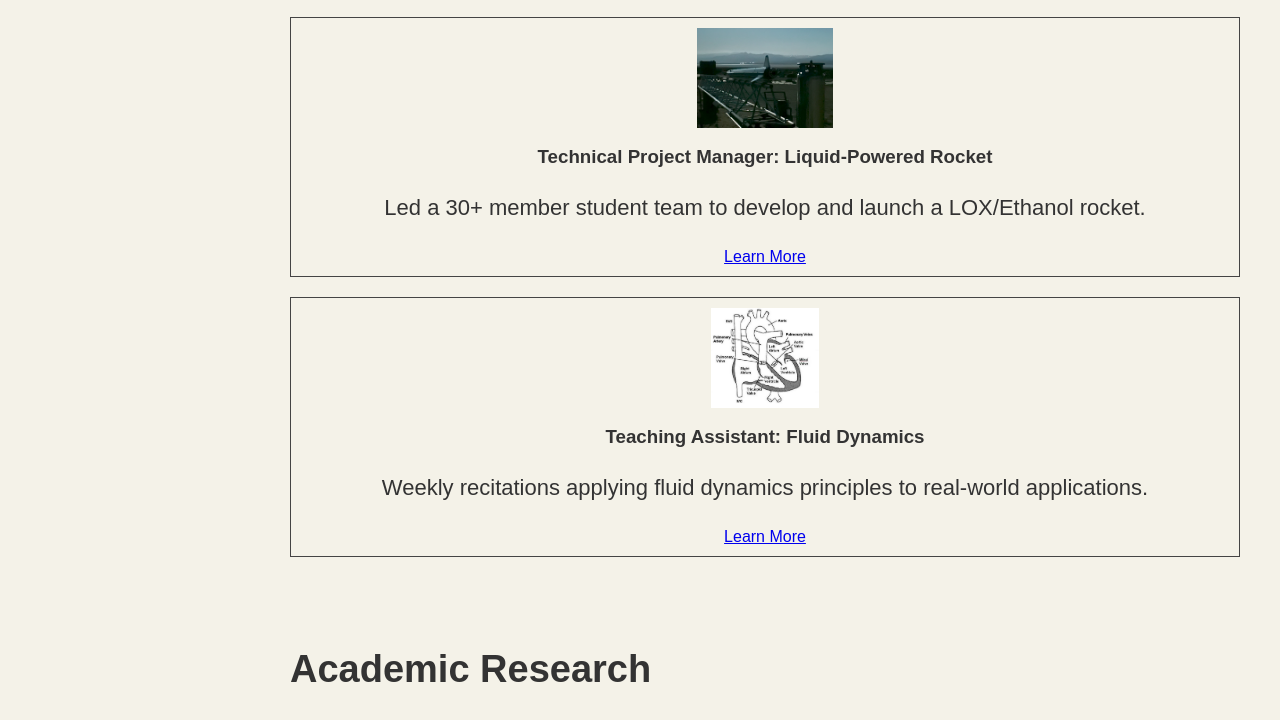
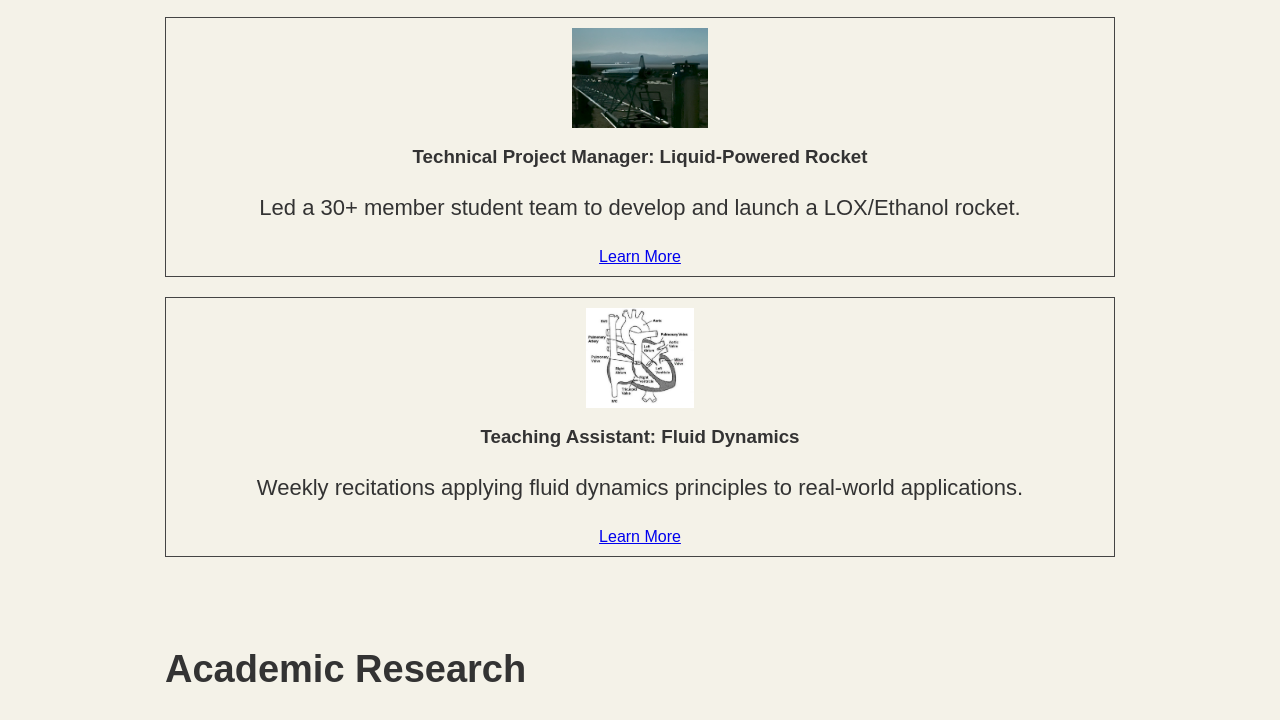
Before and after one commit to liammchugh/liammchugh.github.io, a plain HTML site: page index.html in a window 1280 px wide. Shown: the part 445-1165 px from the top of the page. Drawn offline with Linux system fonts and the light colour scheme.

Commit message:
body margin

```diff
--- a/css/style.css
+++ b/css/style.css
@@ -73,7 +73,8 @@ body {
 
 .content {
     background-color: transparent;
-    margin-left: 250px;  /* Space for the sidebar */
+    margin-left: 125px;
+    margin-right: 125px;
     padding: 20px;
     flex-grow: 1;
 }
```
